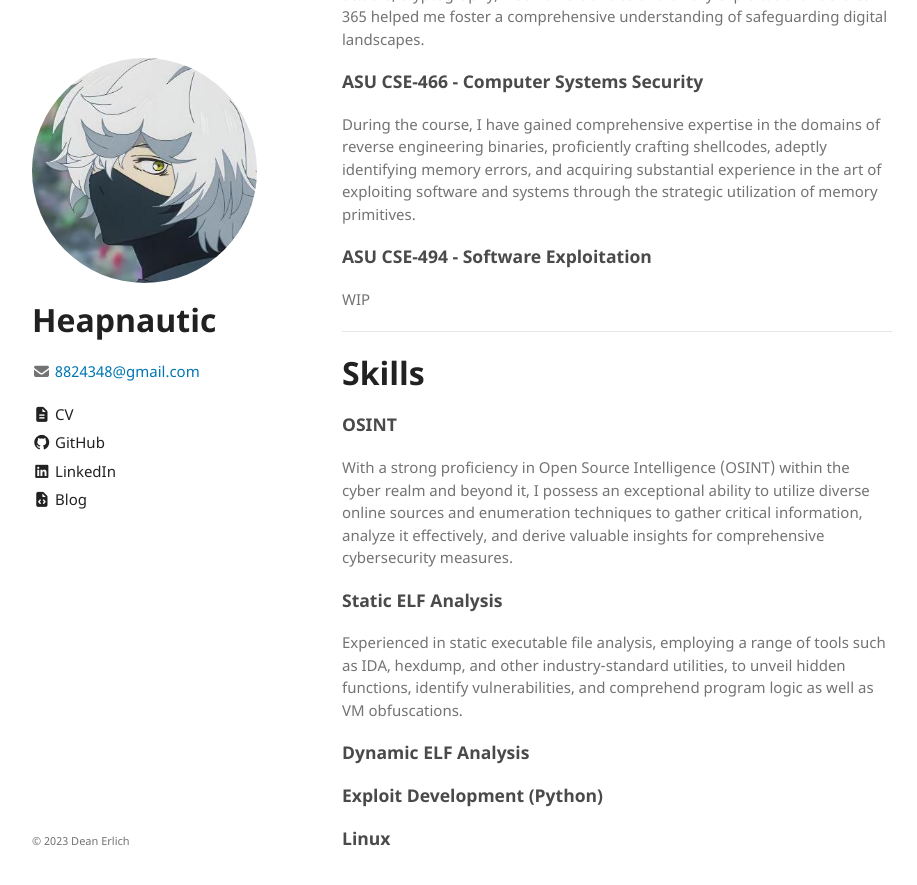
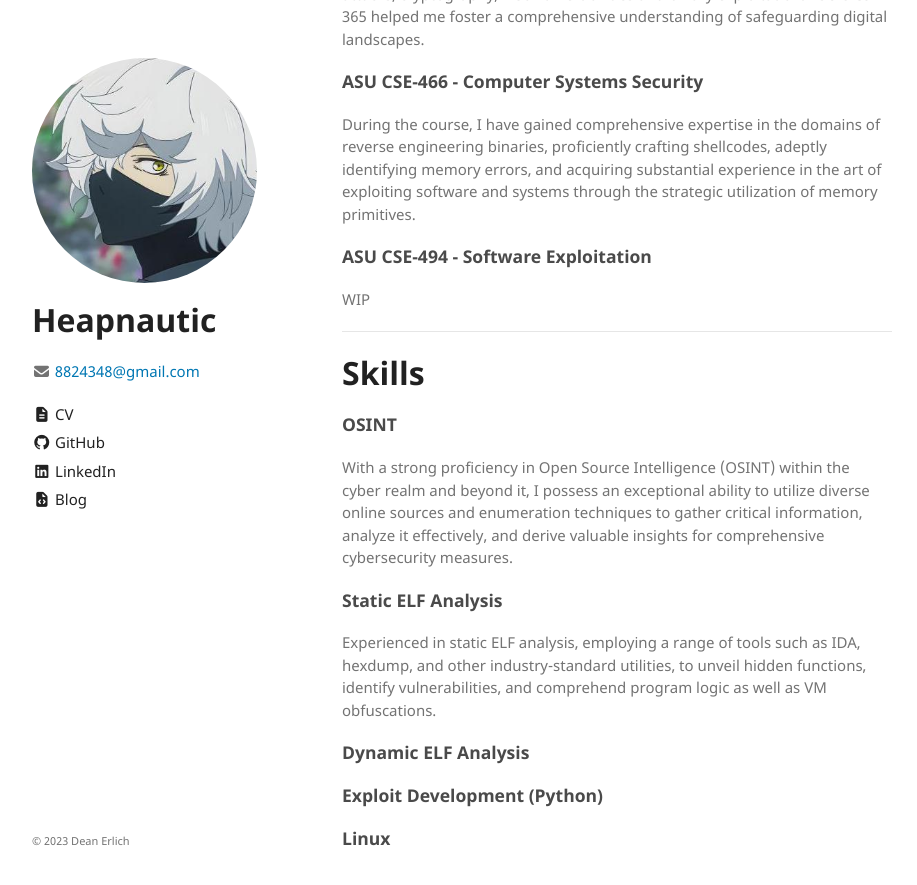
Before and after one commit to ninpwn/ninpwn.github.io, a Jekyll site: the page built from index.md, in a window 1280 px wide and 900 px high, scrolled down 610 px. Shown: the top 885 px of the window, without its empty margins (178-1095 px from the left). Built offline with Jekyll 4.4.1, drawn with Linux system fonts in a browser that asks for light colours; our own code applies the rules of GitHub Pages for plain Markdown files.

Commit message:
Update index.md

```diff
--- a/index.md
+++ b/index.md
@@ -33,7 +33,7 @@ WIP
 With a strong proficiency in Open Source Intelligence (OSINT) within the cyber realm and beyond it, I possess an exceptional ability to utilize diverse online sources and enumeration techniques to gather critical information, analyze it effectively, and derive valuable insights for comprehensive cybersecurity measures.
 
 ### Static ELF Analysis
-Experienced in static executable file analysis, employing a range of tools such as IDA, hexdump, and other industry-standard utilities, to unveil hidden functions, identify vulnerabilities, and comprehend program logic as well as VM obfuscations.
+Experienced in static ELF analysis, employing a range of tools such as IDA, hexdump, and other industry-standard utilities, to unveil hidden functions, identify vulnerabilities, and comprehend program logic as well as VM obfuscations.
 
 ### Dynamic ELF Analysis
 
```
